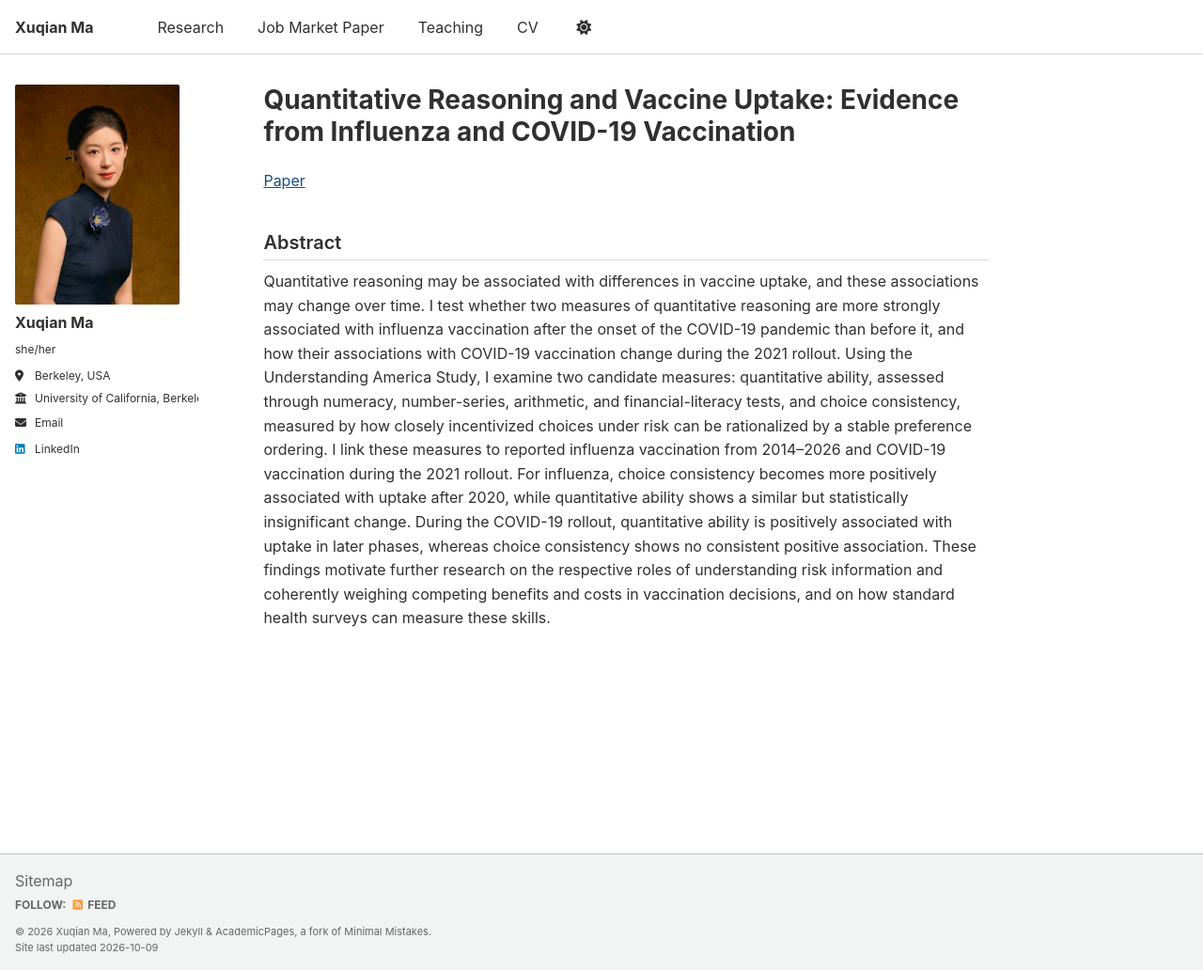
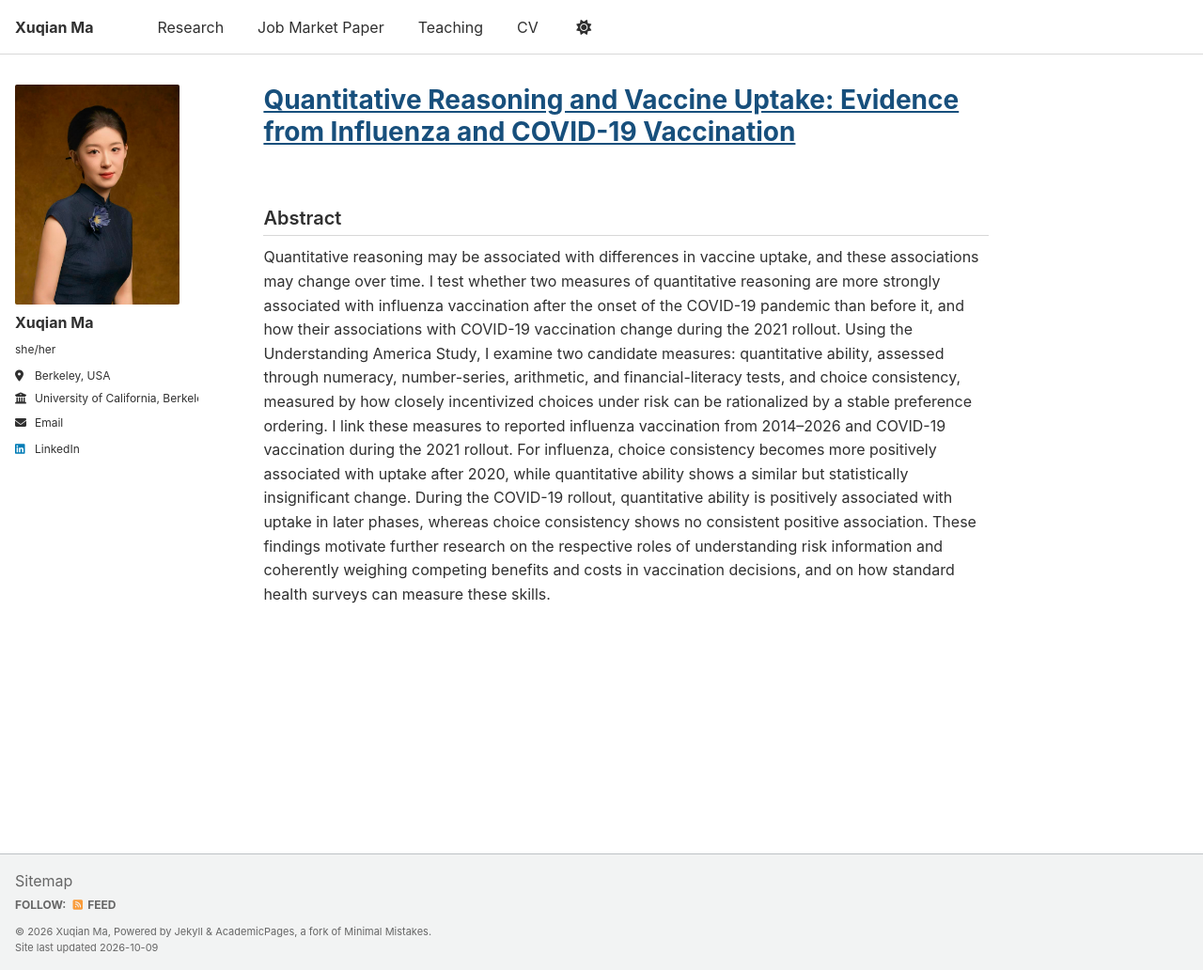
Before and after one commit to xuqianma0718/xuqianma0718.github.io, a Jekyll site: the page built from _publications/economic-rationality-preventive-health.md, in a window 1280 px wide and 1032 px high. Shown: the whole window at 94% size. Built offline with Jekyll 4.4.1, drawn with Linux system fonts in a browser that asks for light colours; a script that is not in the unit is left out.

Commit message:
Link JMP title directly to paper

```diff
--- a/_layouts/single.html
+++ b/_layouts/single.html
@@ -26,7 +26,15 @@ layout: default
     <div class="page__inner-wrap">
       {% unless page.header.overlay_color or page.header.overlay_image %}
         <header>
-          {% if page.title %}<h1 class="page__title" itemprop="headline">{{ page.title | markdownify | remove: "<p>" | remove: "</p>" }}</h1>{% endif %}
+          {% if page.title %}
+            <h1 class="page__title" itemprop="headline">
+              {% if page.paper_url %}
+                <a href="{{ page.paper_url }}" target="_blank" rel="noopener">{{ page.title | markdownify | remove: "<p>" | remove: "</p>" }}</a>
+              {% else %}
+                {{ page.title | markdownify | remove: "<p>" | remove: "</p>" }}
+              {% endif %}
+            </h1>
+          {% endif %}
           {% if page.read_time %}
             <p class="page__meta"><i class="fa fa-clock" aria-hidden="true"></i> {% include read-time.html %}</p>
           {% endif %}
--- a/_publications/economic-rationality-preventive-health.md
+++ b/_publications/economic-rationality-preventive-health.md
@@ -4,6 +4,7 @@ collection: publications
 category: jmp
 permalink: /job-market-paper/
 authors: "Xuqian Ma"
+paper_url: "https://drive.google.com/file/d/1JBFgaiin_XU56YyAmNXcrnsnGFxtNzU8/view?usp=sharing"
 abstract: >-
   Quantitative reasoning may be associated with differences in vaccine uptake, and these associations may change over time. I test whether two measures of quantitative reasoning are more strongly associated with influenza vaccination after the onset of the COVID-19 pandemic than before it, and how their associations with COVID-19 vaccination change during the 2021 rollout. Using the Understanding America Study, I examine two candidate measures: quantitative ability, assessed through numeracy, number-series, arithmetic, and financial-literacy tests, and choice consistency, measured by how closely incentivized choices under risk can be rationalized by a stable preference ordering. I link these measures to reported influenza vaccination from 2014–2026 and COVID-19 vaccination during the 2021 rollout. For influenza, choice consistency becomes more positively associated with uptake after 2020, while quantitative ability shows a similar but statistically insignificant change. During the COVID-19 rollout, quantitative ability is positively associated with uptake in later phases, whereas choice consistency shows no consistent positive association. These findings motivate further research on the respective roles of understanding risk information and coherently weighing competing benefits and costs in vaccination decisions, and on how standard health surveys can measure these skills.
 excerpt: ""
@@ -14,8 +15,6 @@ pagination: false
 show_date: false
 ---
 
-[Paper](https://drive.google.com/file/d/1JBFgaiin_XU56YyAmNXcrnsnGFxtNzU8/view?usp=sharing){:target="_blank" rel="noopener"}
-
 ## Abstract
 
 {{ page.abstract }}
```
